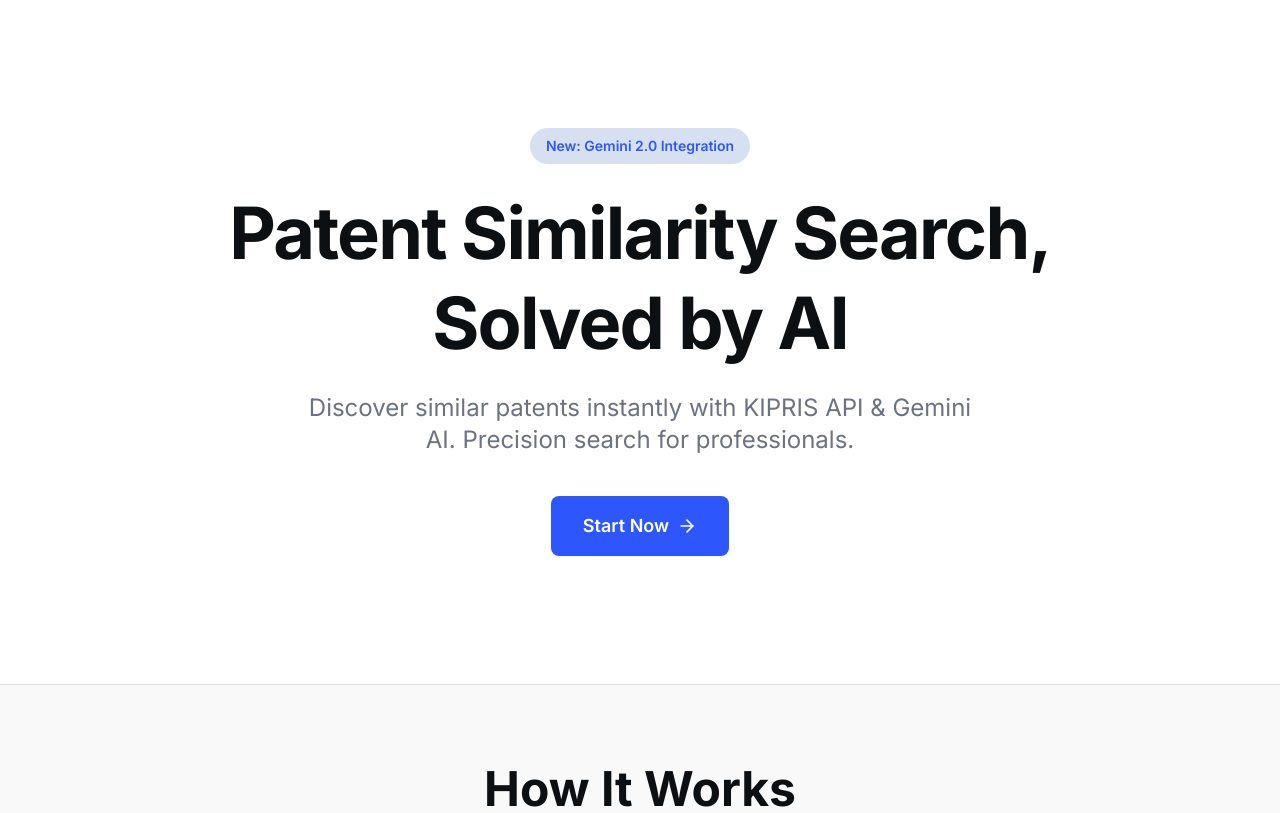
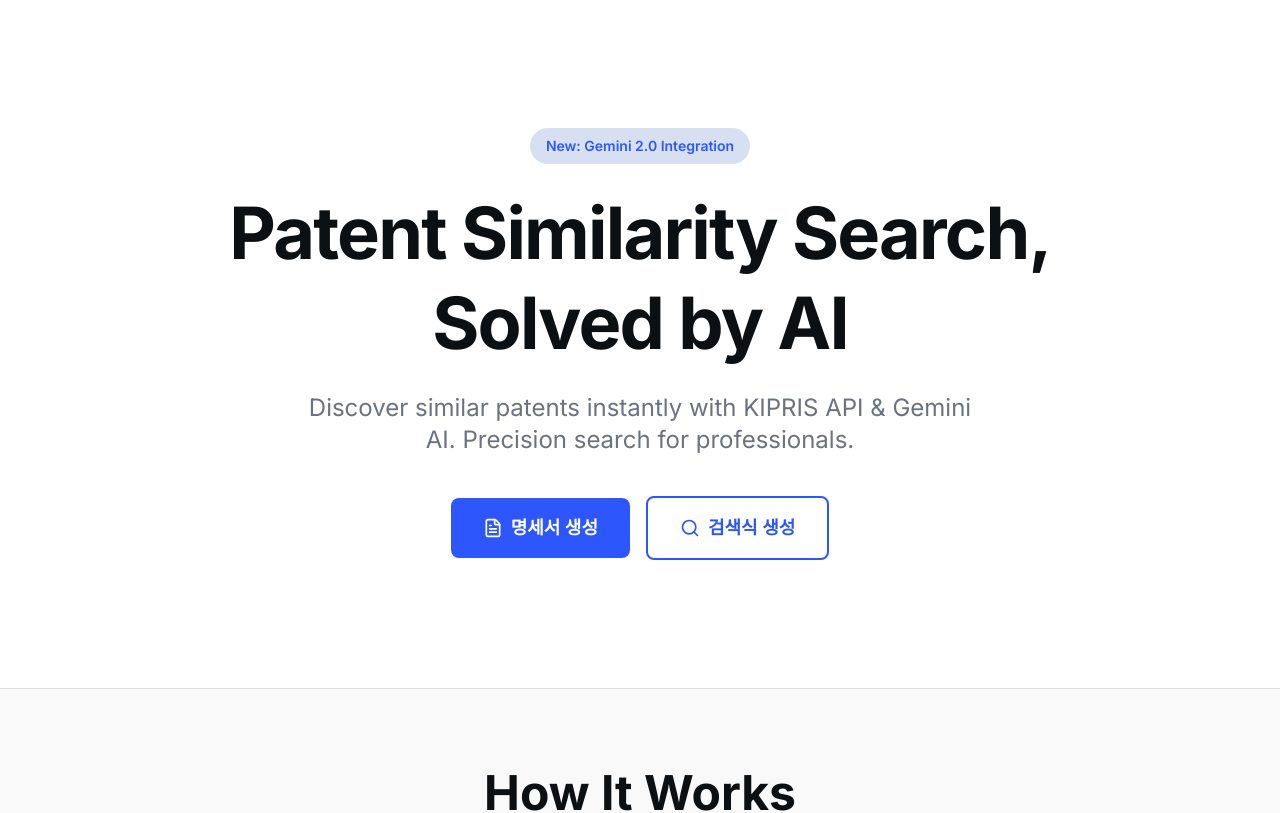
Before and after one commit to williamtribe/pathtent, a Next.js app in the folder projects/frontend-landing/: page /en in a window 1280 px wide. Shown: the top 813 px of the page. Built offline with nearby package versions, Linux system fonts and the light colour scheme.

Commit message:
feat: Register formula router and add Hero buttons for spec/formula generation

```diff
--- a/projects/frontend-landing/app/[locale]/page.tsx
+++ b/projects/frontend-landing/app/[locale]/page.tsx
@@ -55,16 +55,28 @@
             {t('hero.subtitle')}
           </motion.p>
 
+          <motion.div variants={itemVariants} className="flex flex-col items-center gap-4 sm:flex-row sm:justify-center">
             <Link href="/generate">
               <motion.button
-              variants={itemVariants}
                 whileHover={{ y: -2 }}
                 whileTap={{ scale: 0.98 }}
                 className="inline-flex items-center gap-2 rounded-lg bg-primary px-8 py-4 text-lg font-semibold text-white transition-all hover:bg-primary-hover"
               >
-              {t('hero.cta')} <ArrowRight className="h-5 w-5" />
+                <FileText className="h-5 w-5" />
+                명세서 생성
               </motion.button>
             </Link>
+            <Link href="/formula">
+              <motion.button
+                whileHover={{ y: -2 }}
+                whileTap={{ scale: 0.98 }}
+                className="inline-flex items-center gap-2 rounded-lg border-2 border-primary bg-white px-8 py-4 text-lg font-semibold text-primary transition-all hover:bg-secondary"
+              >
+                <Search className="h-5 w-5" />
+                검색식 생성
+              </motion.button>
+            </Link>
+          </motion.div>
         </motion.div>
       </section>
 
```
Also changed, not shown: 1 other file (tests, documents, lock files or other folders). Lines whose indentation alone changed are shown as unchanged.
